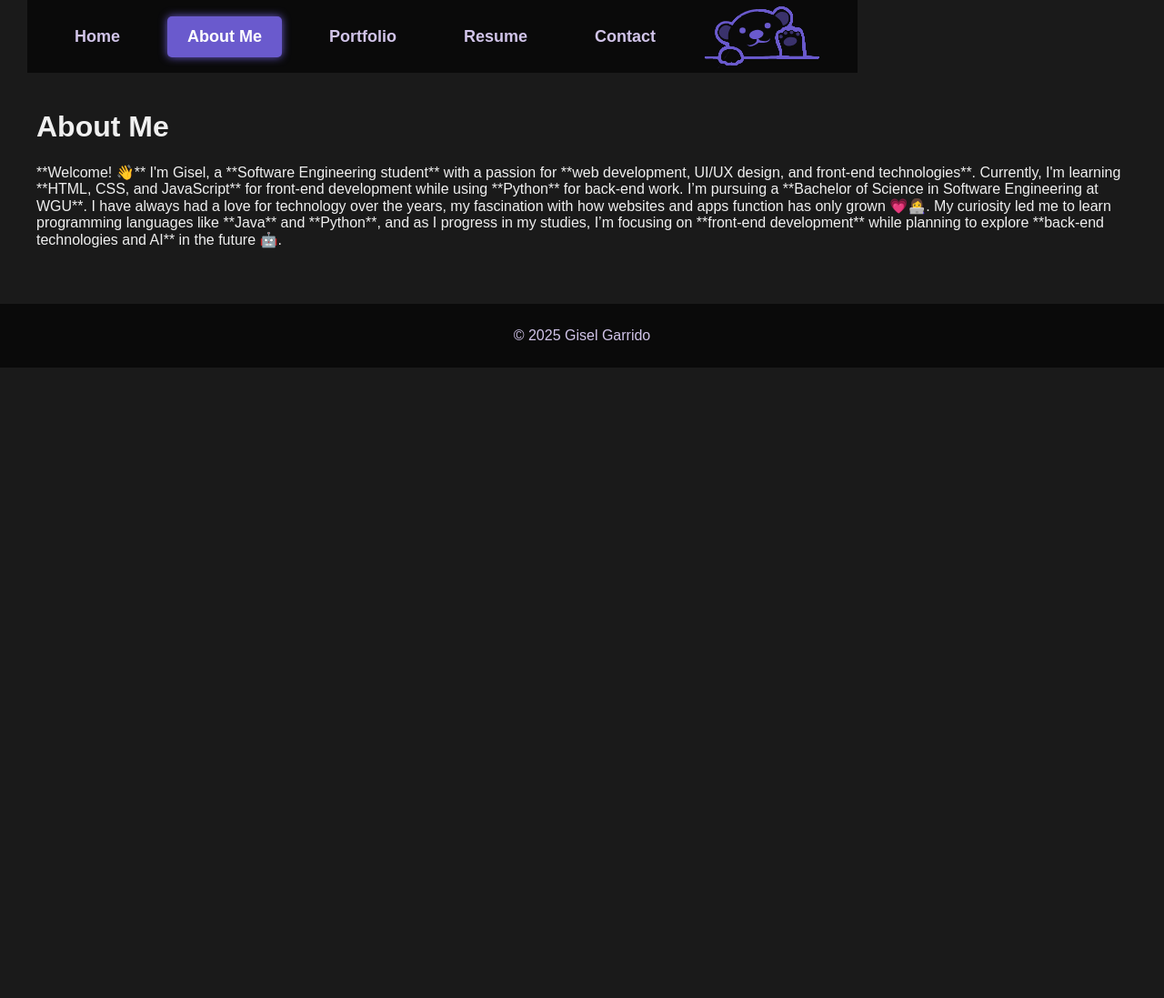
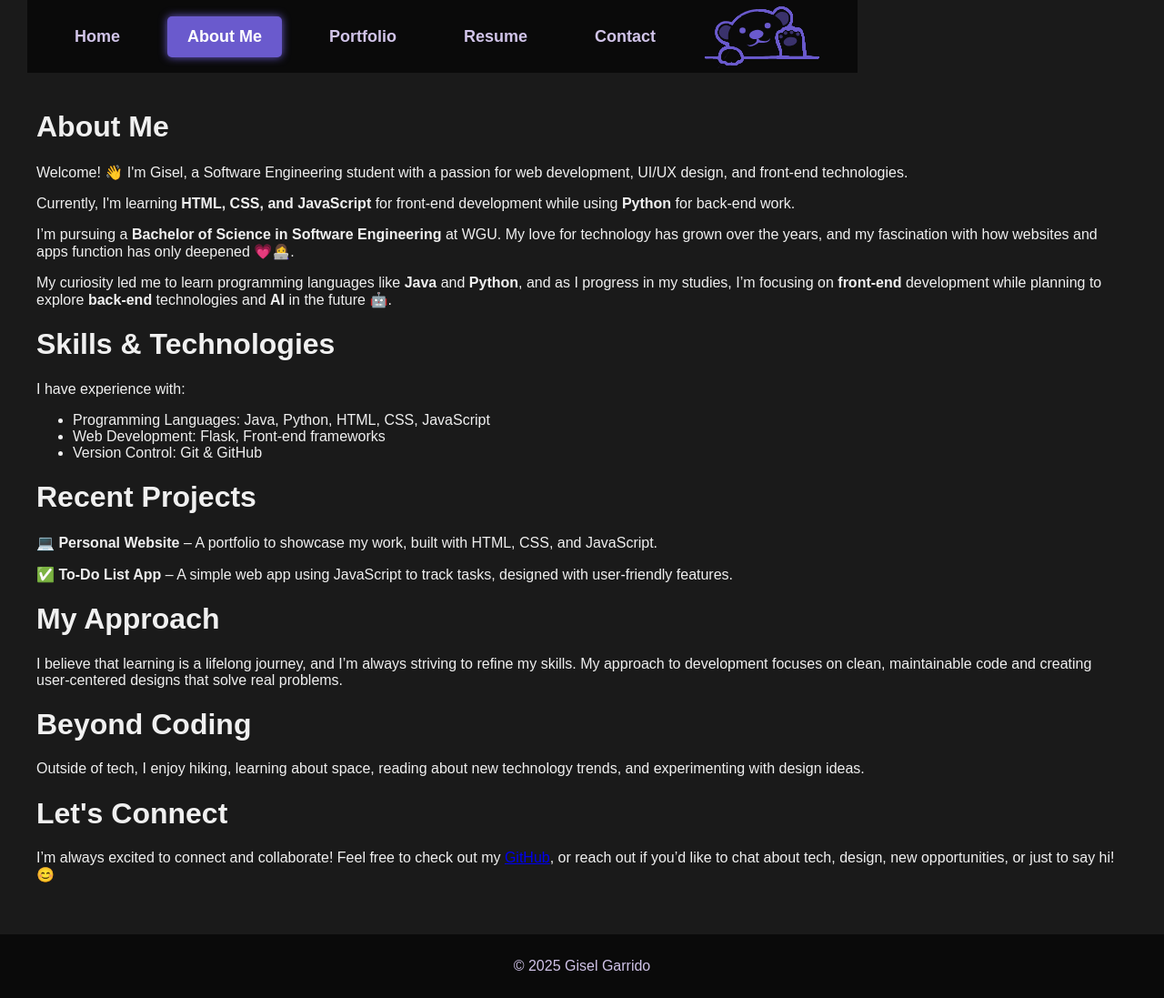
Before and after one commit to les1g/Gsite, a Flask app: page /about in a window 1280 px wide. Shown: the whole page at 91% size. Before the commit the page ends 404 px from the top, so only its background shows below. Run offline with Flask 3, Linux system fonts and the light colour scheme.

Commit message:
Update about.html
Added my information and fixed formatting.

```diff
--- a/templates/about.html
+++ b/templates/about.html
@@ -1,31 +1,33 @@
 {% extends 'base.html' %}
 
 {% block content %}
-    <h1>About Me</h1>
-    <p>**Welcome! 👋** I'm Gisel, a **Software Engineering student** with a passion for
-        **web development, UI/UX design, and front-end technologies**. Currently, I'm learning
-        **HTML, CSS, and JavaScript** for front-end development while using **Python** for
-        back-end work.
-        I’m pursuing a **Bachelor of Science in Software Engineering at WGU**. I have always
-        had a love for technology over the years, my fascination with how websites and apps
-        function has only grown 💗👩‍💻. My curiosity led me to learn programming languages like
-        **Java** and **Python**, and as I progress in my studies, I’m focusing on **front-end
-        development** while planning to explore **back-end technologies and AI** in the future
-        🤖.</p>
+<h1>About Me</h1>
+<p>Welcome! 👋 I'm Gisel, a Software Engineering student with a passion for web development, UI/UX design, and front-end technologies.</p>
 
-    <h1></h1>
-    <p></p>
+<p>Currently, I'm learning <strong>HTML, CSS, and JavaScript</strong> for front-end development while using <strong>Python</strong> for back-end work.</p>
 
-    <h1></h1>
-    <p></p>
+<p>I’m pursuing a <strong>Bachelor of Science in Software Engineering</strong> at WGU. My love for technology has grown over the years, and my fascination with how websites and apps function has only deepened 💗👩‍💻.</p>
 
-    <h1></h1>
-    <p></p>
+<p>My curiosity led me to learn programming languages like <strong>Java</strong> and <strong>Python</strong>, and as I progress in my studies, I’m focusing on <strong>front-end</strong> development while planning to explore <strong>back-end</strong> technologies and <strong>AI</strong> in the future 🤖.</p>
 
-    <h1></h1>
-    <p></p>
+<h1>Skills & Technologies</h1>
+<p>I have experience with:</p>
+<ul>
+    <li>Programming Languages: Java, Python, HTML, CSS, JavaScript</li>
+    <li>Web Development: Flask, Front-end frameworks</li>
+    <li>Version Control: Git & GitHub</li>
+</ul>
 
-    <h1></h1>
-    <p></p>
+<h1>Recent Projects</h1>
+<p>💻 <strong>Personal Website</strong> – A portfolio to showcase my work, built with HTML, CSS, and JavaScript.</p>
+<p>✅ <strong>To-Do List App</strong> – A simple web app using JavaScript to track tasks, designed with user-friendly features.</p>
 
+<h1>My Approach</h1>
+<p>I believe that learning is a lifelong journey, and I’m always striving to refine my skills. My approach to development focuses on clean, maintainable code and creating user-centered designs that solve real problems.</p>
+
+<h1>Beyond Coding</h1>
+<p>Outside of tech, I enjoy hiking, learning about space, reading about new technology trends, and experimenting with design ideas.</p>
+
+<h1>Let's Connect</h1>
+<p>I’m always excited to connect and collaborate! Feel free to check out my <a href="https://github.com/les1g" target="_blank">GitHub</a>, or reach out if you’d like to chat about tech, design, new opportunities, or just to say hi! 😊</p>
 {% endblock %}
```
